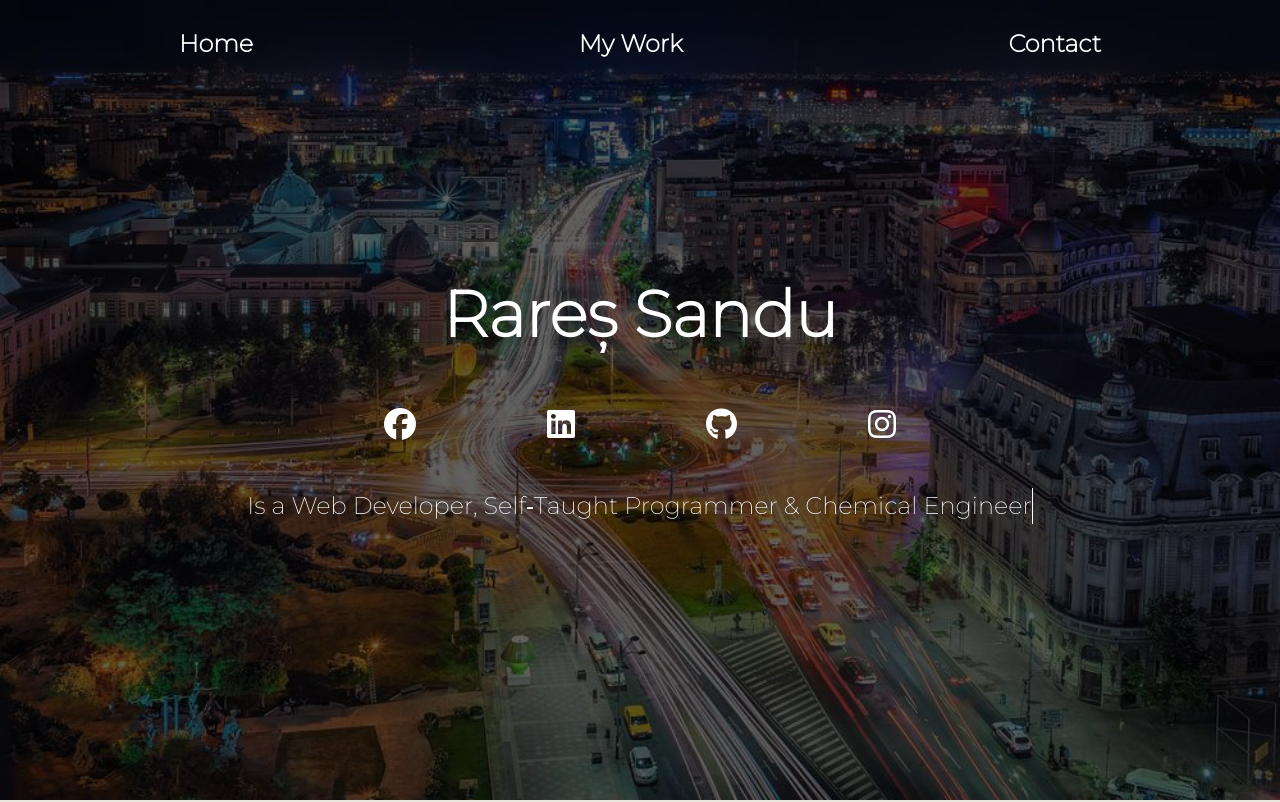
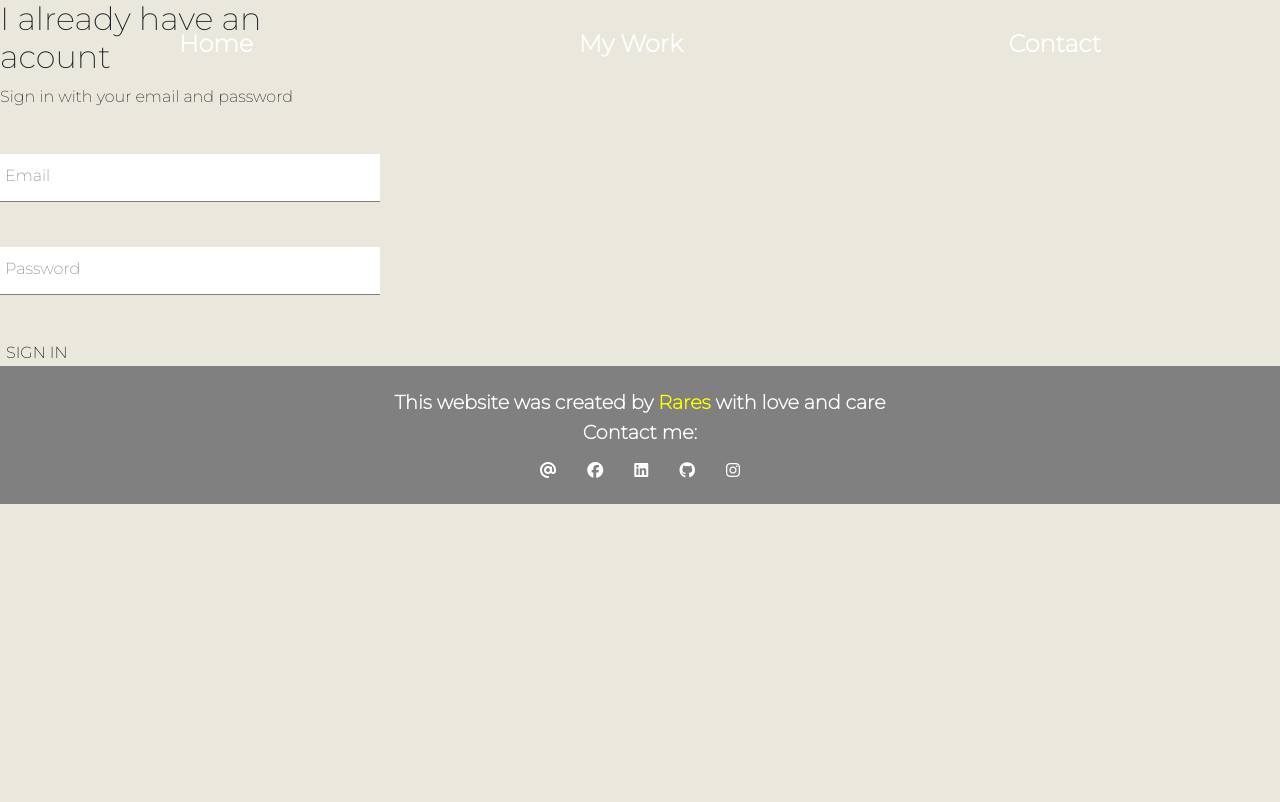
Before and after one commit to RaresSanduConstantin/portofoliu, a React (Create React App) app: page /portofoliu/admin in a window 1280 px wide. Shown: the top 802 px of the page. Built offline with nearby package versions, Linux system fonts and the light colour scheme.

Commit message:
some updates

```diff
--- a/package.json
+++ b/package.json
@@ -4,15 +4,15 @@
   "version": "0.1.0",
   "private": true,
   "dependencies": {
-    "@firebase/database": "^0.6.11",
+    "@firebase/database": "^0.10.2",
     "@testing-library/jest-dom": "^4.2.4",
     "@testing-library/react": "^9.3.2",
     "@testing-library/user-event": "^7.1.2",
-    "firebase": "^7.19.1",
+    "firebase": "^8.6.3",
     "react": "^16.13.1",
     "react-dom": "^16.13.1",
     "react-router-dom": "^5.2.0",
-    "react-scripts": "^4.0.3",
+    "react-scripts": "^1.1.5",
     "react-tilt": "^0.1.4"
   },
   "scripts": {
--- a/src/App.js
+++ b/src/App.js
@@ -10,6 +10,7 @@ import Footer from "./components/Footer/Footer";
 import Work from "./pages/WorkPage/Work";
 import Contact from "./pages/Contact/Contact";
 import Admin from "./pages/Admin/Admin";
+import SignIn from "./pages/SignIn/SignIn";
 
 class App extends Component {
   render() {
@@ -18,10 +19,18 @@ class App extends Component {
         <div>
           <Navbar />
           <Switch>
-            <Route path={process.env.PUBLIC_URL + '/work'} component={Work}   />
-            <Route path={process.env.PUBLIC_URL + '/contact'} component={Contact} />
+            <Route path={process.env.PUBLIC_URL + "/work"} component={Work} />
+            <Route
+              path={process.env.PUBLIC_URL + "/contact"}
+              component={Contact}
+            />
+            <Route
+              path={process.env.PUBLIC_URL + "/contact"}
+              component={Contact}
+            />
             <Route path="/admin" component={Admin} />
-            <Route path={process.env.PUBLIC_URL + '/'}  component={Homepage} />
+            {/* <Route path={process.env.PUBLIC_URL + "/"} component={Homepage} /> */}
+            <Route path={process.env.PUBLIC_URL + "/"} component={SignIn} />
           </Switch>
           <Footer />
         </div>
--- a/src/components/Footer/Footer.js
+++ b/src/components/Footer/Footer.js
@@ -7,7 +7,7 @@ const Footer = () => {
       <div className="text-ds dd">
         This website was created by{" "}
         <span className="rares">
-          <a href="/portofoliu">Rares</a>
+          <a href="/admin">Rares</a>
         </span>{" "}
         with love and care
       </div>
--- /dev/null
+++ b/src/components/FormInput/FormInput.js
@@ -0,0 +1,20 @@
+import React from "react";
+
+import "./form-input.styles.css";
+
+const FormInput = ({ handleChange, label, ...otherProps }) => (
+  <div className="group">
+    <input className="form-input" onChange={handleChange} {...otherProps} />
+    {label ? (
+      <label
+        className={`${
+          otherProps.value.length ? "shrink" : ""
+        } form-input-label`}
+      >
+        {label}
+      </label>
+    ) : null}
+  </div>
+);
+
+export default FormInput;
--- /dev/null
+++ b/src/components/FormInput/form-input.styles.css
@@ -0,0 +1,43 @@
+.group {
+  position: relative;
+  margin: 45px 0;
+}
+.group .form-input {
+  background: none;
+  background-color: white;
+  color: grey;
+  font-size: 18px;
+  padding: 10px 10px 10px 5px;
+  display: block;
+  width: 100%;
+  border: none;
+  border-radius: 0;
+  border-bottom: 1px solid grey;
+  margin: 25px 0;
+}
+.group .form-input:focus {
+  outline: none;
+}
+.group .form-input:focus ~ .form-input-label {
+  top: -14px;
+  font-size: 12px;
+  color: black;
+}
+.group input[type="password"] {
+  letter-spacing: 0.3em;
+}
+.group .form-input-label {
+  color: grey;
+  font-size: 16px;
+  font-weight: normal;
+  position: absolute;
+  pointer-events: none;
+  left: 5px;
+  top: 10px;
+  transition: 300ms ease all;
+}
+.group .form-input-label.shrink {
+  top: -14px;
+  font-size: 12px;
+  color: black;
+}
--- a/src/firebase/firebase.js
+++ b/src/firebase/firebase.js
@@ -1,7 +1,8 @@
-import * as firebase from "firebase/app";
 import "firebase/analytics";
 import "firebase/database";
 import "firebase/auth";
+import firebase from "firebase/app";
+import "firebase/firestore";
 
 const config = {
   apiKey: "AIzaSyCYL0va33N4EmJSLGr0Oy-j6c2zjcTGn3Y",
@@ -13,9 +14,33 @@ const config = {
   appId: "1:152052172457:web:907d4e0dd0fcb987244bb8",
   measurementId: "G-9MS9FWH6YR",
 };
+
+export const createUserProfileDocument = async (userAuth, additionalData) => {
+  if (!userAuth) return;
+
+  const userRef = firestore.doc(`users/${userAuth.uid}`);
+  const snapShot = await userRef.get();
+  if (!snapShot.exists) {
+    const { displayName, email } = userAuth;
+    const createAt = new Date();
+    try {
+      await userRef.set({
+        displayName,
+        email,
+        createAt,
+        ...additionalData,
+      });
+    } catch (error) {
+      console.log("error creating user", error.message);
+    }
+  }
+  return userRef;
+};
 firebase.initializeApp(config);
 firebase.analytics();
+export const firestore = firebase.firestore();
 
+export const auth = firebase.auth();
 export const messageRef = firebase.database().ref("messages");
 
 export const messageData = firebase.database().ref("messages");
--- /dev/null
+++ b/src/pages/SignIn/SignIn.css
@@ -0,0 +1,22 @@
+.sign-in {
+  width: 380px;
+  display: flex;
+  flex-direction: column;
+}
+.buttons {
+  display: flex;
+  justify-content: space-between;
+}
+.title {
+  margin: 10px 0;
+}
+
+@media (max-width: 768px) {
+  .sign-in {
+    width: 75vw;
+  }
+  .buttons {
+    display: flex;
+    flex-direction: column;
+  }
+}
--- /dev/null
+++ b/src/pages/SignIn/SignIn.js
@@ -0,0 +1,66 @@
+import React from "react";
+
+import "./SignIn.css";
+
+import FormInput from "../../components/FormInput/FormInput";
+import { auth } from "../../firebase/firebase";
+
+class SignIn extends React.Component {
+  constructor(props) {
+    super(props);
+    this.state = {
+      email: "",
+      password: "",
+    };
+  }
+
+  handleSubmit = async (event) => {
+    event.preventDefault();
+    const { email, password } = this.state;
+
+    try {
+      await auth.signInWithEmailAndPassword(email, password);
+      this.setState({ email: "", password: "" });
+    } catch (error) {
+      console.log(error);
+    }
+  };
+
+  handleChange = (event) => {
+    const { value, name } = event.target;
+    this.setState({ [name]: value });
+  };
+
+  render() {
+    return (
+      <div className="sign-in">
+        <h2>I already have an acount</h2>
+        <span>Sign in with your email and password</span>
+        <form onSubmit={this.handleSubmit}>
+          <FormInput
+            name="email"
+            type="email"
+            handleChange={this.handleChange}
+            value={this.state.email}
+            label="Email"
+            required
+          />
+
+          <FormInput
+            name="password"
+            type="password"
+            value={this.state.password}
+            handleChange={this.handleChange}
+            label="Password"
+            required
+          />
+          <div className="buttons">
+            <button type="submit">SIGN IN</button>
+          </div>
+        </form>
+      </div>
+    );
+  }
+}
+
+export default SignIn;
```
Also changed, not shown: 2 other files (tests, documents, lock files or other folders).
